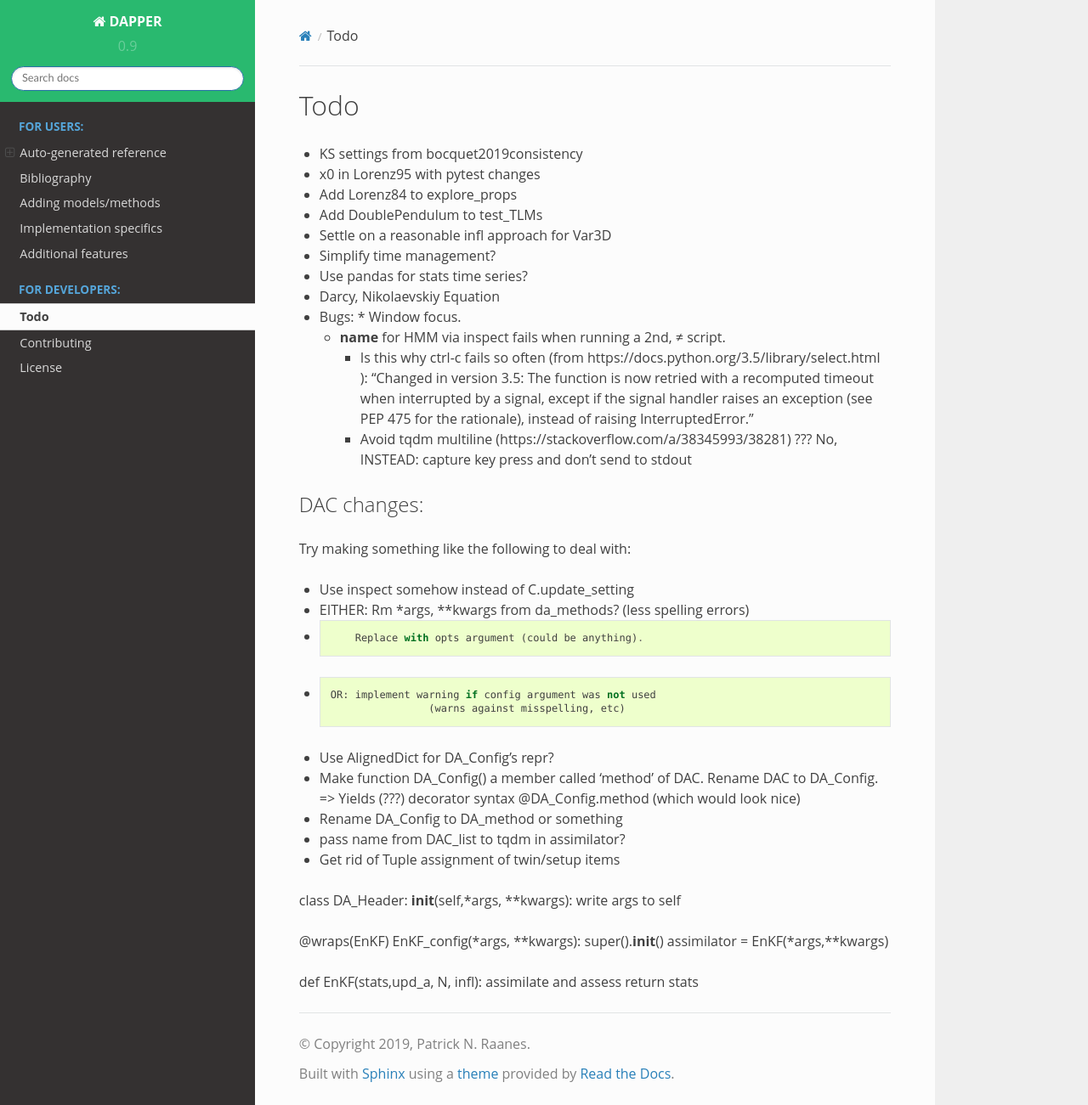
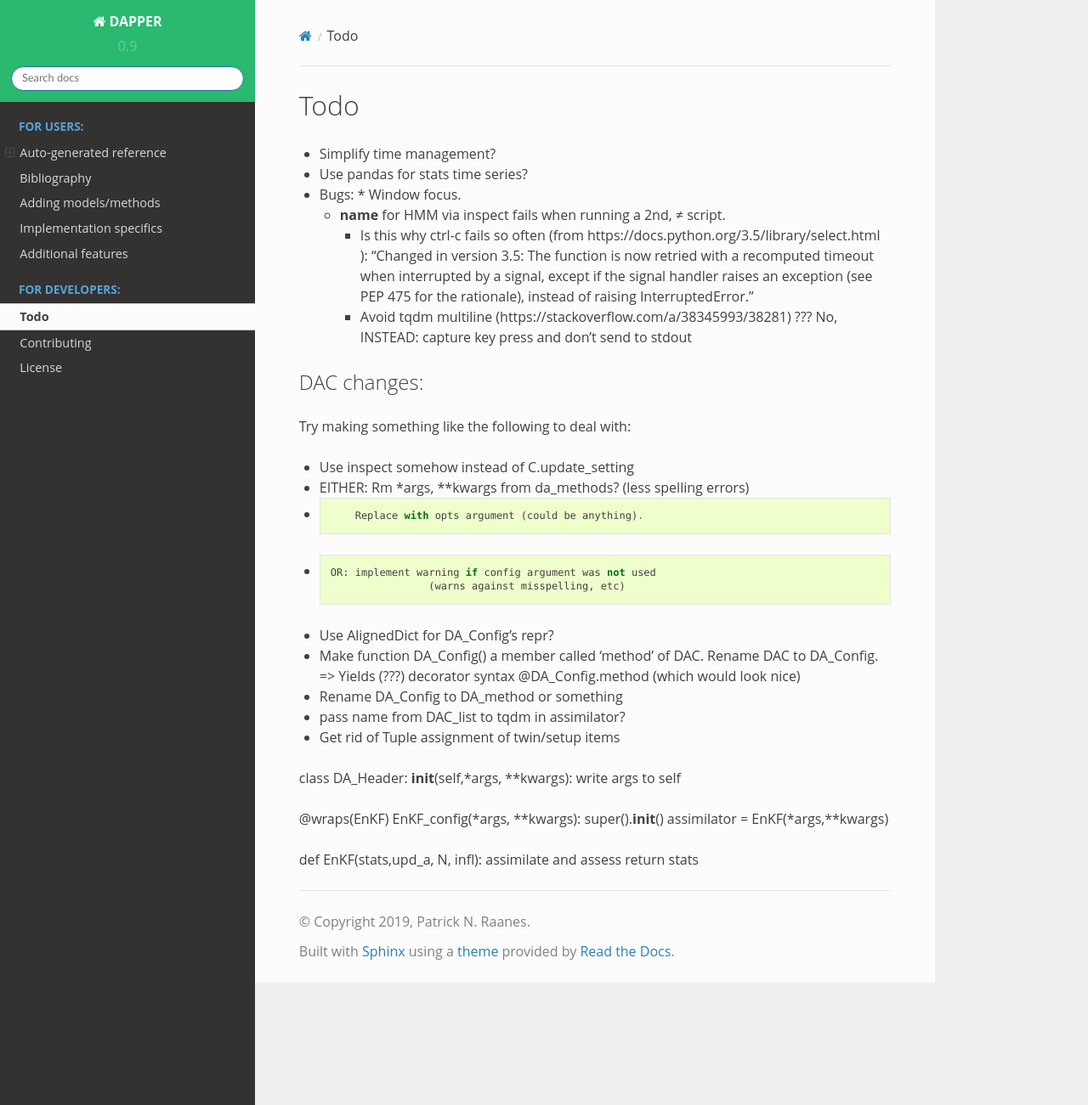
Before and after one commit to nansencenter/DAPPER, a Sphinx documentation site: the page built from docs/todo.md, in a window 1280 px wide and 1301 px high. Shown: the whole window at 85% size. Built offline with Sphinx 7.4.7 and the Read the Docs theme 2.0.0, drawn with Linux system fonts in a browser that asks for light colours.

Commit message:
Updated todo

```diff
--- a/docs/todo.md
+++ b/docs/todo.md
@@ -1,16 +1,7 @@
 Todo
 ================================================
-* KS settings from bocquet2019consistency
-* x0 in Lorenz95 with pytest changes
-* Add Lorenz84 to explore_props
-* Add DoublePendulum to test_TLMs
-
-* Settle on a reasonable infl approach for Var3D
 * Simplify time management?
 * Use pandas for stats time series?
-* Darcy, Nikolaevskiy Equation
-
-
 
 * Bugs:
 		* Window focus.
```
